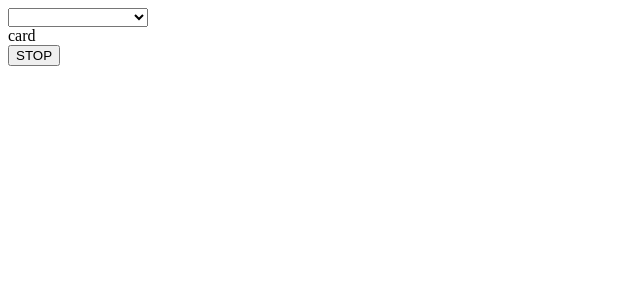
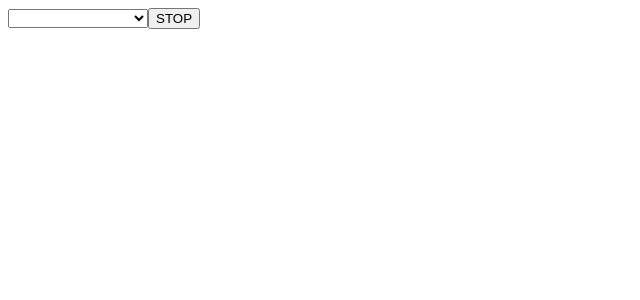
Before and after one commit to NorthFailer/interview-tests, an Angular app: page / in a window 1280 px wide. Shown: the top 300 px of the page, without its empty margins (0-640 px from the left). Built offline with nearby package versions, Linux system fonts and the light colour scheme.

Commit message:
completely undone

```diff
--- a/src/app/app.component.html
+++ b/src/app/app.component.html
@@ -3,7 +3,9 @@
   <option *ngFor="let id of cardIds" [value]="id">{{ id }}</option>
 </select>
 
-<div>card</div>
+<div *ngIf="controlSubscription | async as card">
+  {{ card.name }}
+</div>
 
 <button (click)="onStopClick()">STOP</button>
 
--- a/src/app/app.component.ts
+++ b/src/app/app.component.ts
@@ -1,6 +1,7 @@
 import { Component } from '@angular/core';
-import { DataService } from './data.service';
+import { Card, DataService } from './data.service';
 import { FormControl } from '@angular/forms';
+import { catchError, mergeMap, of } from "rxjs";
 
 
 @Component({
@@ -12,6 +13,13 @@ export class AppComponent {
 
   readonly cardIds: ReadonlyArray<number> = [1, 2, 3, 5];
   readonly control = new FormControl();
+  readonly mockCard: Card = {name: '', id: -0, type: 'KEK'}
+
+  controlSubscription = this.control.valueChanges.pipe(
+    mergeMap((value) => this.dataService.getDataById(value).pipe(catchError(() => of(this.mockCard))))
+  )
+
+  // в качестве обработки ошибки должен быть ретрай, а не of
 
   constructor(
     private dataService: DataService,
@@ -20,7 +28,7 @@ export class AppComponent {
   }
 
   onStopClick() {
-
+    // complete()
   }
 
   /*
```
